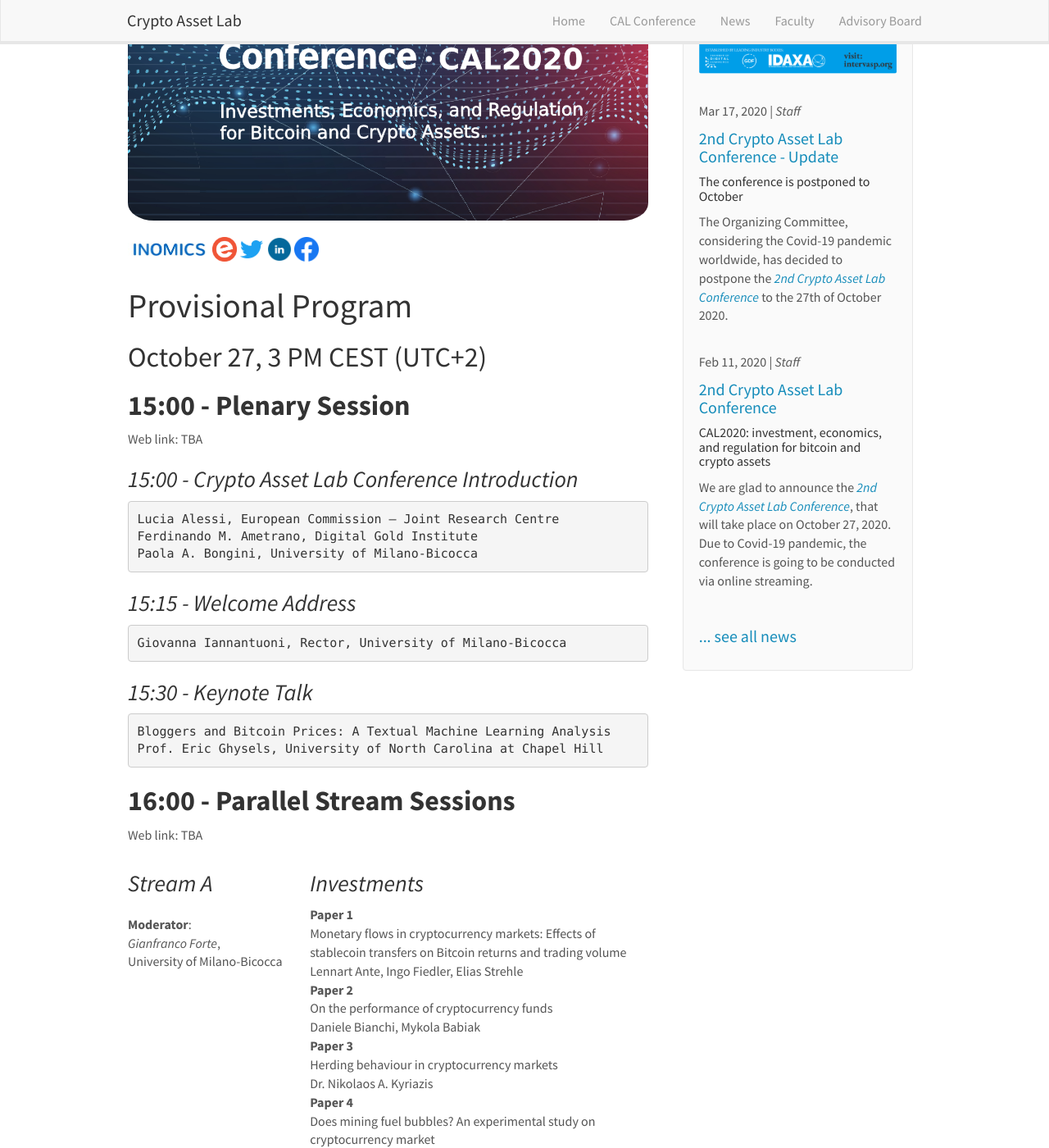
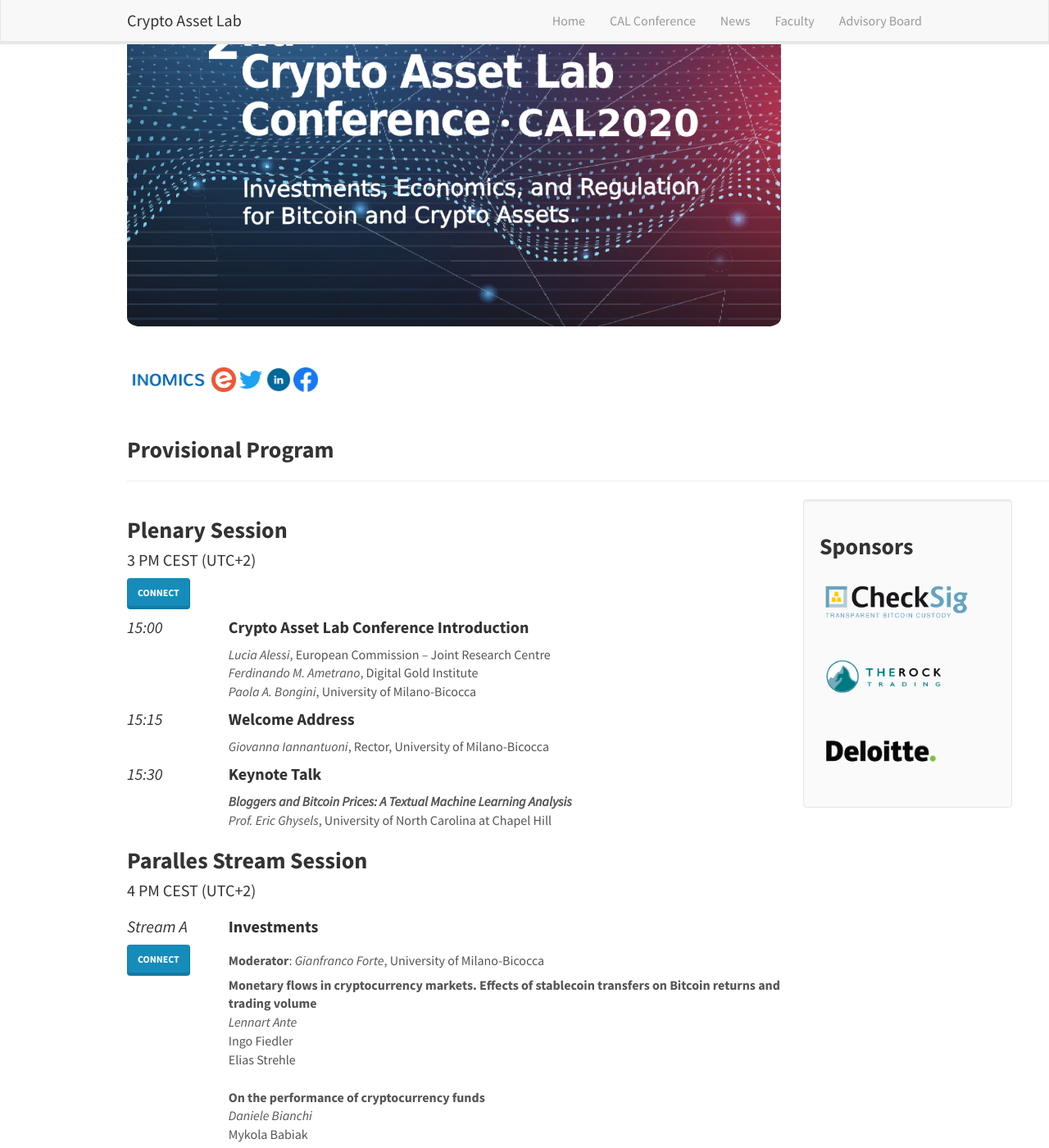
Before and after one commit to cryptoassetlab/cryptoassetlab.github.io, a Jekyll site: the page built from _pages/cal2020-program.html, in a window 1280 px wide and 1400 px high, scrolled down 347 px. Shown: the whole window at 82% size. Built offline with Jekyll 4.4.1, drawn with Linux system fonts in a browser that asks for light colours; nearby versions of some CDN libraries; some of the changed text lies outside the part shown.

Commit message:
edit layout

```diff
--- /dev/null
+++ b/_layouts/conference.html
@@ -0,0 +1,22 @@
+<!DOCTYPE html>
+<html>
+
+  {% include head.html %}
+
+  <body>
+
+    {% include header.html %}
+
+    <div class="container-fluid">
+      <div class="row">
+        {{ content }}
+      </div>
+    </div>
+
+    {% include header.html %}
+
+    {% include footer.html %}
+
+  </body>
+
+</html>
--- /dev/null
+++ b/_pages/cal2020-program.html
@@ -0,0 +1,267 @@
+---
+layout: conference
+lang: en
+title: CAL2020 Program
+description: The 2nd Crypto Asset Lab International Conference
+permalink: /cal2020-program/
+---
+
+<section id=conference>
+
+    <div class=container id="intro">
+
+      <h1><b>The 2nd Crypto Asset Lab Conference</b></h1>
+      <h2>October 27, Web Streaming</h2>
+
+      <img src="/img/cal2020/CAL2020_call_for_paper_JRCV1.jpg" width="70%" class="img-responsive">
+
+      <a href="https://inomics.com/conference/2nd-crypto-asset-lab-conference-1478634">
+        <img src="/img/cal2020/inomics.jpg" width="100" height="100%">
+      </a>
+      <a href="https://www.eventbrite.com/e/the-2nd-crypto-asset-lab-conference-tickets-114668123444">
+        <img src="/img/cal2020/eventbrite.png"
+        width="30" height="30%">
+      </a>
+      <a href="https://twitter.com/CryptoAssetLab/status/1288498668891525125">
+        <img src="/img/cal2020/twitter.png" width="30" height="30%">
+      </a>
+      <a href="https://www.linkedin.com/events/6694264839734382592">
+        <img src="/img/cal2020/Linkedin.png" width="30" height="30%">
+      </a>
+      <a href="https://www.facebook.com/events/227957534980496">
+        <img src="/img/cal2020/facebook.png" width="30" height="30%">
+      </a>
+
+      <h3><b>Provisional Program</b></h3>
+      <hr class="primary">
+
+    </div>
+
+    <div class=container id="program">
+      <div class="row col-lg-9 col-md-3">
+
+          <h3><b>Plenary Session</b></h3>
+          <h4>3 PM CEST (UTC+2)</h4>
+
+          <td width="15%"><a href="" class="btn btn-primary btn-xl">Connect</a></td>
+
+          <table width="100%">
+              <tr>
+                <td width="15%"><h4><i>15:00</i></h4></td>
+                <td width="85%"><h4><b>Crypto Asset Lab Conference Introduction</b></h4></td>
+              </tr>
+              <tr>
+                <td width="15%"></td>
+                <td width="85%"><i><b></b>Lucia Alessi</b></i>, European Commission – Joint Research Centre</td>
+              </tr>
+              <tr>
+                <td width="15%"></td>
+                <td width="85%"><i>Ferdinando M. Ametrano</i>, Digital Gold Institute</td>
+              </tr>
+              <tr>
+                <td width="15%"></td>
+                <td width="85%"><i>Paola A. Bongini</i>, University of Milano-Bicocca</td>
+              </tr>
+              <tr>
+                <td width="15%"><h4><i>15:15</i></h4></td>
+                <td width="85%"><h4><b>Welcome Address</b></h4></td>
+              </tr>
+              <tr>
+                <td width="15%"></td>
+                <td width="85%"><i>Giovanna Iannantuoni</i>, Rector, University of Milano-Bicocca</td>
+              </tr>
+              <tr>
+                <td width="15%"><h4><i>15:30</i></h4></td>
+                <td width="85%"><h4><b>Keynote Talk</b></h4></td>
+              </tr>
+              <tr>
+                <td width="15%"></td>
+                <td width="85%"><i><b>Bloggers and Bitcoin Prices: A Textual Machine Learning Analysis</b></i></td>
+              </tr>
+              <tr>
+                <td width="15%"></td>
+                <td width="85%"><i>Prof. Eric Ghysels</i>, University of North Carolina at Chapel Hill</td>
+              </tr>
+          </table>
+
+          <h3><b>Paralles Stream Session</b></h3>
+          <h4>4 PM CEST (UTC+2)</h4>
+
+          <table width="100%">
+              <tr>
+                <td width="15%"><h4><i>Stream A</i></h4></td>
+                <td width="85%"><h4><b>Investments</b></h4></td>
+              </tr>
+              <tr>
+                <td width="15%"><a href="" class="btn btn-primary btn-xl">Connect</a></td>
+                <td width="85%"><b>Moderator</b>: <i>Gianfranco Forte</i>, University of Milano-Bicocca<br></td>
+              </tr>
+              {% for member in site.data.cal2020_papers %}
+              {% if member.stream == 'A' %}
+              <tr>
+                <td width="15%"></td>
+                <td width="85%"><b>{{ member.paper }}</b><br>
+                <i>{{ member.author1 }}</i>
+                {% if member.affiliation1 %} ,{{ member.affiliation1 }} {% endif %}
+                {% if member.author2 %} <br>{{ member.author2 }} {% endif %}
+                {% if member.affiliation2 %} ,{{ member.affiliation2 }} {% endif %}
+                {% if member.author3 %} <br>{{ member.author3 }} {% endif %}
+                {% if member.affiliation3 %} ,{{ member.affiliation3 }} {% endif %}
+                {% if member.author4 %} <br>{{ member.author4 }} {% endif %}
+                {% if member.affiliation4 %} ,{{ member.affiliation4 }} {% endif %}<br>
+                {% if member.presenter %}Presented by {{ member.presenter }} {% endif %}
+                <br>
+                </td>
+              </tr>
+              {% endif %}
+              {% endfor %}
+              <tr>
+                <td width="15%"><h4><i>Stream B</i></h4></td>
+                <td width="85%"><h4><b>Legal and Regulatory</b></h4></td>
+              </tr>
+              <tr>
+                <td width="15%"><a href="" class="btn btn-primary btn-xl">Connect</a></td>
+                <td width="85%"><b>Moderator</b>: <i>Francesca Mattassoglio</i>, University of Milano-Bicocca<br></td>
+              </tr>
+              {% for member in site.data.cal2020_papers %}
+              {% if member.stream == 'B' %}
+              <tr>
+                <td width="15%"></td>
+                <td width="85%"><b>{{ member.paper }}</b><br>
+                {{ member.author1 }}
+                {% if member.affiliation1 %} ,{{ member.affiliation1 }} {% endif %}
+                {% if member.author2 %} <br>{{ member.author2 }} {% endif %}
+                {% if member.affiliation2 %} ,{{ member.affiliation2 }} {% endif %}
+                {% if member.author3 %} <br>{{ member.author3 }} {% endif %}
+                {% if member.affiliation3 %} ,{{ member.affiliation3 }} {% endif %}
+                {% if member.author4 %} <br>{{ member.author4 }} {% endif %}
+                {% if member.affiliation4 %} ,{{ member.affiliation4 }} {% endif %}<br>
+                {% if member.presenter %}Presented by {{ member.presenter }} {% endif %}
+                <br>
+                </td>
+              </tr>
+              {% endif %}
+              {% endfor %}
+              <tr>
+                <td width="15%"><h4><i>Stream C</i></h4></td>
+                <td width="85%"><h4><b>Crypto-Economics</b></h4></td>
+              </tr>
+              <tr>
+                <td width="15%"><a href="" class="btn btn-primary btn-xl">Connect</a></td>
+                <td width="85%"><b>Moderator</b>: <i>Paola A. Bongini</i>, University of Milano-Bicocca<br></td>
+              <tr>
+              {% for member in site.data.cal2020_papers %}
+              {% if member.stream == 'C' %}
+              <tr>
+                <td width="15%"></td>
+                <td width="85%"><b>{{ member.paper }}</b><br>
+                {{ member.author1 }}
+                {% if member.affiliation1 %} ,{{ member.affiliation1 }} {% endif %}
+                {% if member.author2 %} <br>{{ member.author2 }} {% endif %}
+                {% if member.affiliation2 %} ,{{ member.affiliation2 }} {% endif %}
+                {% if member.author3 %} <br>{{ member.author3 }} {% endif %}
+                {% if member.affiliation3 %} ,{{ member.affiliation3 }} {% endif %}
+                {% if member.author4 %} <br>{{ member.author4 }} {% endif %}
+                {% if member.affiliation4 %} ,{{ member.affiliation4 }} {% endif %}<br>
+                {% if member.presenter %}Presented by {{ member.presenter }} {% endif %}
+                <br>
+                </td>
+              </tr>
+              {% endif %}
+              {% endfor %}
+                <td width="15%"><h4><i><b>Stream D</b></i></h4></td>
+                <td width="85%"><h4><b>Quantitative Modelling</b></h4></td>
+              </tr>
+              <tr>
+                <td width="15%"><a href="" class="btn btn-primary btn-xl">Connect</a></td>
+                <td width="85%"><b>Moderator</b>:<i> Gianna Figà-Talamanca</i>, University of Perugia</td>
+              </tr>
+              {% for member in site.data.cal2020_papers %}
+              {% if member.stream == 'D' %}
+              <tr>
+                <td width="15%"></td>
+                <td width="85%"><b>{{ member.paper }}</b><br>
+                {{ member.author1 }}
+                {% if member.affiliation1 %} ,{{ member.affiliation1 }} {% endif %}
+                {% if member.author2 %} <br>{{ member.author2 }} {% endif %}
+                {% if member.affiliation2 %} ,{{ member.affiliation2 }} {% endif %}
+                {% if member.author3 %} <br>{{ member.author3 }} {% endif %}
+                {% if member.affiliation3 %} ,{{ member.affiliation3 }} {% endif %}
+                {% if member.author4 %} <br>{{ member.author4 }} {% endif %}
+                {% if member.affiliation4 %} ,{{ member.affiliation4 }} {% endif %}<br>
+                {% if member.presenter %}<b>Presented by</b> {{ member.presenter }} {% endif %}
+                <br>
+                </td>
+              </tr>
+              {% endif %}
+              {% endfor %}
+          </table>
+
+        <h3><b>Panel Session</b></h3>
+        <h4>6 PM CEST (UTC+2)</h4>
+
+        <table width="100%">
+            <tr>
+              <td width="15%"><h4><i>18:00</i></h4></td>
+              <td width="85%"><h4><b>Title</b></h4></td>
+            </tr>
+            <tr>
+              <td width="15%"><a href="" class="btn btn-primary btn-xl">Connect</a></td>
+              <td width="85%"><b>Moderator</b>: <i>Antonella Sciarrone Alibrandi</i>, Università Cattolica del Sacro Cuore<br></h4></td>
+            </tr>
+            <tr>
+              <td width="15%"></td>
+              <td width="85%"><i>Filippo Annunziata</i>, Bocconi University<br></td>
+            </tr>
+            <tr>
+              <td width="15%"></td>
+              <td width="85%"><i>xxx</i>, European Central Bank<br></td>
+            </tr>
+            <tr>
+              <td width="15%"></td>
+              <td width="85%"><i>XXX</i>, OECD<br></td>
+            </tr>
+            <tr>
+              <td width="15%"></td>
+              <td width="85%"><i>Marco Petracco</i>, European Commission - Joint Research Centre<br></td>
+            </tr>
+            <tr>
+              <td width="15%"></td>
+              <td width="85%"><i>XXX</i>, European Commission - FISMA<br></td>
+            </tr>
+        </table>
+      </div>
+
+      <div class="row col-lg-3 col-md-9">
+        <div class="well" text_align="center">
+
+          <h3><b>Sponsors</b></h3>
+
+          <a href="http://checksig.io"><img src="/img/cal2020/CheckSig-logo-transparent.png" height="50"></a>
+          <a href="http://www.therocktrading.com/en/"><img src="/img/cal2020/trt-logo.png" height="50"></a>
+          <a href="http://www2.deloitte.com/it"><img src="/img/cal2020/deloitte-logo.png" height="50"></a>
+
+        </div>
+      </div>
+    </div>
+
+    <div class=container id="requirements">
+
+      <hr class="primary">
+      <h3><b>Technical Requirements</b></h3>
+      <h4>The Conference will be held online in web streaming via <b>Zoom Meeting</b>.
+      <br></h4>
+      <h4><b><a href="https://zoom.us/download">Download Zoom</a></b><br></h4>
+
+    </div>
+
+    <div class=container id="contact">
+
+      <hr class="primary">
+      <h3><b>Enquires</b></h3>
+      <h4>For any information please visit the <a href="{{ site.baseurl }}/cal2020">Conference main page</a>
+        or contact us via <a href="mailto:cryptoassetlab+conf2020@unimib.it">mail</a>.<br><br></h4>
+
+    </div>
+
+</section>
```
Also changed, not shown: _pages/cal2020-program.md (+1 -1 lines), _pages/cal2020.md (+1 -1 lines).
